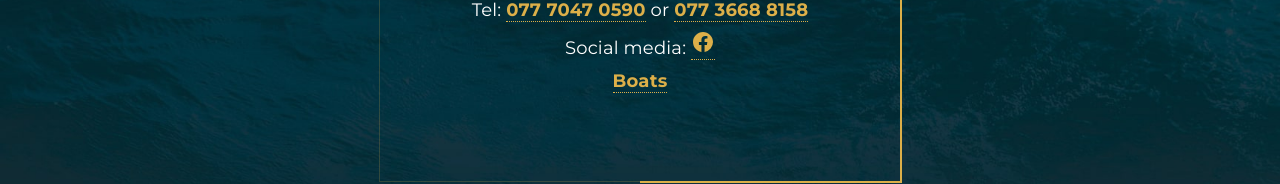
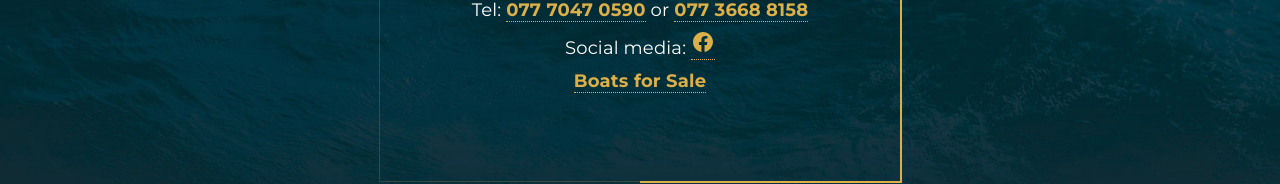
Before and after one commit to SugarProjects/CrawfordsMarina, a plain HTML site: page index.html in a window 1280 px wide. Shown: the part 532-716 px from the top of the page. Drawn offline with Linux system fonts and the light colour scheme.

Commit message:
Update 'Boats' link to 'Boats for Sale'

```diff
--- a/index.html
+++ b/index.html
@@ -41,7 +41,7 @@
                         <li class="sp-nav-item">Social media: <a href="https://www.facebook.com"><svg style="width:24px;height:24px" viewBox="0 0 24 24">
                             <path fill="currentColor" d="M12 2.04C6.5 2.04 2 6.53 2 12.06C2 17.06 5.66 21.21 10.44 21.96V14.96H7.9V12.06H10.44V9.85C10.44 7.34 11.93 5.96 14.22 5.96C15.31 5.96 16.45 6.15 16.45 6.15V8.62H15.19C13.95 8.62 13.56 9.39 13.56 10.18V12.06H16.34L15.89 14.96H13.56V21.96A10 10 0 0 0 22 12.06C22 6.53 17.5 2.04 12 2.04Z" />
                         </svg></a></li>
-                        <li class="sp-nav-item"><a href="https://www.carrybridgetma.com">Boats</a></li>
+                        <li class="sp-nav-item"><a href="https://www.carrybridgetma.com">Boats for Sale</a></li>
                     </ul>
                 </nav>
                 <div class="article-content"></div>
```
